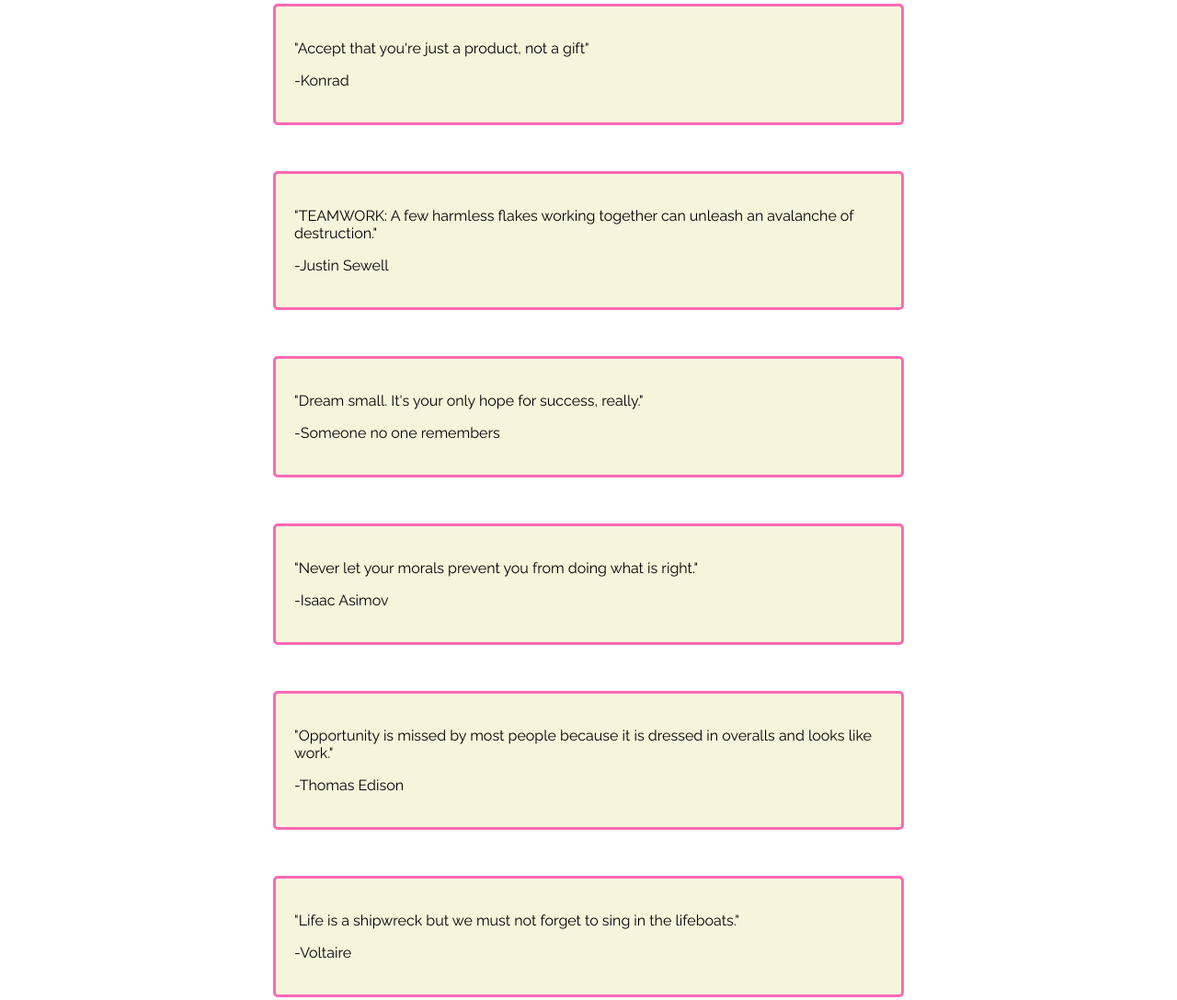
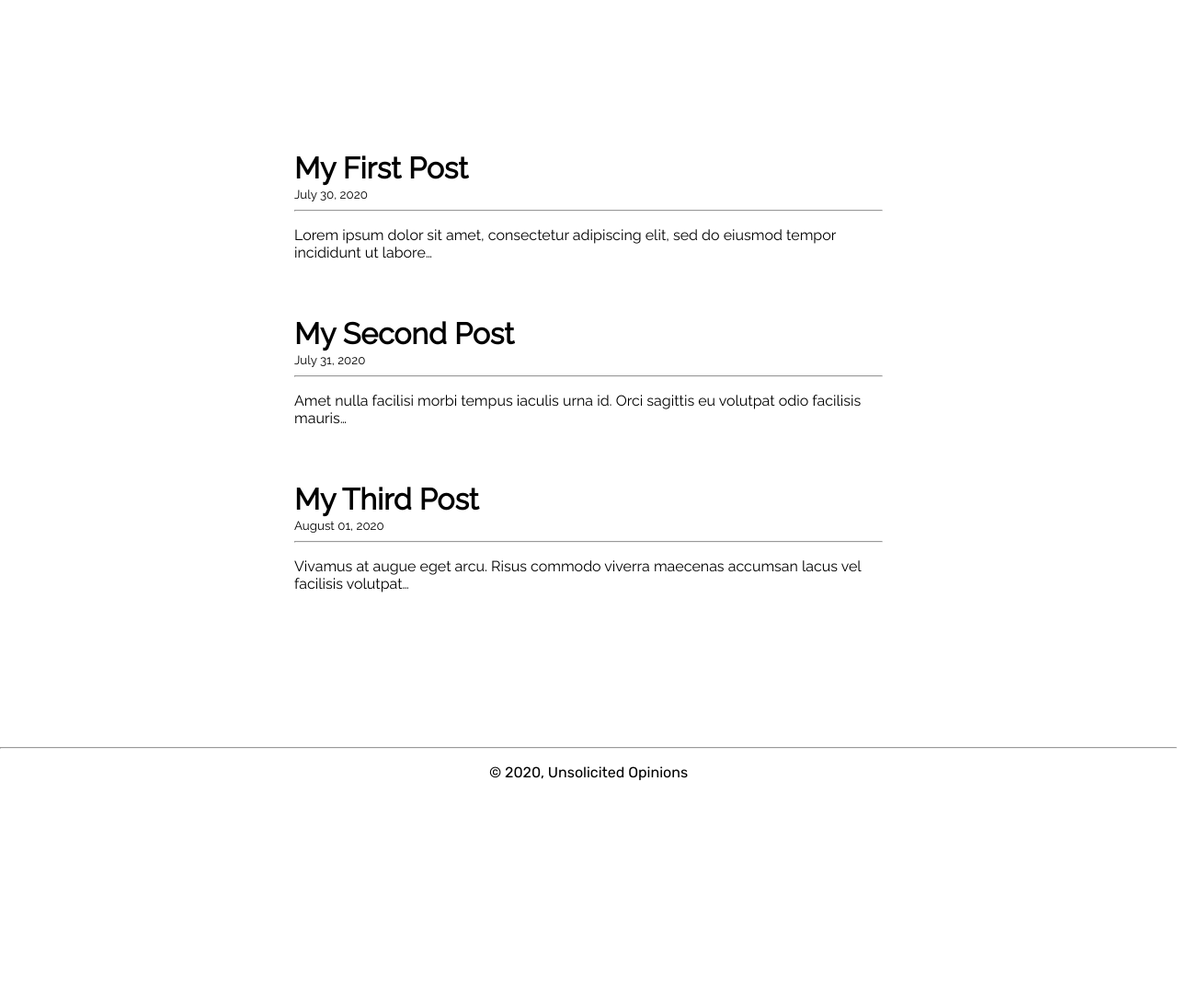
Before and after one commit to willjw3/website-with-gatsby-tutorial, a Gatsby site: page / in a window 1280 px wide. Shown: the part 164-1251 px from the top of the page at 92% size. After the commit the page ends 1029 px from the top, so only its background shows below. Built offline with nearby package versions, Linux system fonts and the light colour scheme; Gatsby itself is replaced by a stand-in of ours.

Commit message:
End of video 4

```diff
--- a/gatsby-config.js
+++ b/gatsby-config.js
@@ -7,11 +7,12 @@
     plugins: [
         `gatsby-plugin-sass`,
         `gatsby-transformer-json`,
+        `gatsby-transformer-remark`,
         {
           resolve: `gatsby-source-filesystem`,
           options: {
-            name: `data`,
-            path: `${__dirname}/data/`,
+            name: `posts`,
+            path: `${__dirname}/posts/`,
           },
         },
         {
--- a/package.json
+++ b/package.json
@@ -16,6 +16,7 @@
     "gatsby-plugin-sass": "^2.3.12",
     "gatsby-source-filesystem": "^2.3.23",
     "gatsby-transformer-json": "^2.4.11",
+    "gatsby-transformer-remark": "^2.8.27",
     "node-fetch": "^2.6.0",
     "node-sass": "^4.14.1",
     "react": "^16.13.1",
--- /dev/null
+++ b/posts/firstpost.md
@@ -0,0 +1,8 @@
+---
+title: My First Post
+date: 2020-07-30
+published: true
+author: Bob
+---
+
+Lorem ipsum dolor sit amet, consectetur adipiscing elit, sed do eiusmod tempor incididunt ut labore et dolore magna aliqua. Ut enim ad minim veniam, quis nostrud exercitation ullamco laboris nisi ut aliquip ex ea commodo consequat. Duis aute irure dolor in reprehenderit in voluptate velit esse cillum dolore eu fugiat nulla pariatur. Excepteur sint occaecat cupidatat non proident, sunt in culpa qui officia deserunt mollit anim id est laborum.
--- /dev/null
+++ b/posts/secondpost.md
@@ -0,0 +1,8 @@
+---
+title: My Second Post
+date: 2020-07-31
+published: true
+author: Bob
+---
+
+Amet nulla facilisi morbi tempus iaculis urna id. Orci sagittis eu volutpat odio facilisis mauris sit. Fames ac turpis egestas sed tempus urna. Et netus et malesuada fames. Elit ullamcorper dignissim cras tincidunt lobortis feugiat vivamus at augue. Tellus cras adipiscing enim eu turpis egestas pretium. Morbi quis commodo odio aenean. Vitae aliquet nec ullamcorper sit. Libero justo laoreet sit amet cursus sit amet. Cras pulvinar mattis nunc sed blandit libero volutpat sed. Lorem ipsum dolor sit amet. Imperdiet proin fermentum leo vel orci porta. Tellus elementum sagittis vitae et leo duis. Lacus suspendisse faucibus interdum posuere.
--- /dev/null
+++ b/posts/thirdpost.md
@@ -0,0 +1,8 @@
+---
+title: My Third Post
+date: 2020-08-01
+published: true
+author: Bob
+---
+
+Vivamus at augue eget arcu. Risus commodo viverra maecenas accumsan lacus vel facilisis volutpat est. Sit amet risus nullam eget. Nibh praesent tristique magna sit. Ipsum suspendisse ultrices gravida dictum. Nunc pulvinar sapien et ligula ullamcorper malesuada proin libero. Quis vel eros donec ac odio tempor orci. Sit amet justo donec enim diam. Eget mi proin sed libero enim. Venenatis a condimentum vitae sapien. Augue mauris augue neque gravida in fermentum et. Dignissim diam quis enim lobortis. Nulla posuere sollicitudin aliquam ultrices sagittis orci a scelerisque purus. Rhoncus aenean vel elit scelerisque mauris pellentesque. Eget arcu dictum varius duis at. Fermentum et sollicitudin ac orci phasellus. In vitae turpis massa sed elementum tempus egestas. Leo a diam sollicitudin tempor id eu nisl.
--- a/src/components/footer.js
+++ b/src/components/footer.js
@@ -1,11 +1,23 @@
 import React from "react"
+import { Link, graphql, useStaticQuery } from "gatsby"
 import "../styles/footer.scss"
 
 const Footer = () => {
+    const data = useStaticQuery(graphql`
+    query footerQuery {
+        site {
+            siteMetadata {
+            title
+            siteUrl
+            description
+            }
+        }
+    }
+`)
     return (
         <div className="footer">
             <hr/>
-            <p>&copy; { new Date().getFullYear()}, My Gatsby Site</p>
+            <p>&copy; { new Date().getFullYear()}, {data.site.siteMetadata.title}</p>
         </div>
     )
 }
--- /dev/null
+++ b/src/components/postblock.js
@@ -0,0 +1,17 @@
+import React from "react"
+import "../styles/postblock.scss"
+
+const PostBlock = ({post}) => {
+    console.log(post)
+    return (
+        <div className="postblock">
+            <h1 className="postblock-title">{post.node.frontmatter.title}</h1>
+            <small className="postblock-date">{post.node.frontmatter.date}</small>
+            <hr/>
+            {/* <div dangerouslySetInnerHTML={{__html: post.node.html}} /> */}
+            <p>{post.node.excerpt}</p>
+        </div>
+    )
+}
+
+export default PostBlock
--- a/src/pages/index.js
+++ b/src/pages/index.js
@@ -1,23 +1,25 @@
 import React, { useState, useEffect } from "react"
 import { graphql } from "gatsby"
 import Layout from "../components/layout"
+import PostBlock from "../components/postblock"
 import "../styles/index.scss"
 
 const Index = ({data}) => {
-  const quotes = data.allDataJson.edges[0].node
-
+  const posts = data.allMarkdownRemark.edges
+  console.log(posts)
     return (
         <Layout>
             <div className="index">
-                <h1 className="index-title">Welcome to My Gatsby Site</h1>
-                {quotes.quotes ? quotes.quotes.map((quote, i) => {
-                    return (
-                        <div key={i} style={{width: "50%", background: "beige", marginBottom: "50px", padding: "20px", borderRadius: "5px", border: "3px solid hotpink" }}>
-                            <p>"{quote.quote}"</p>
-                            <p> -{quote.author}</p>
-                        </div>
-                    )
-                }): "Loading"}
+            <h1 className="index-title">Welcome to My Gatsby Site</h1>
+              <div className="index-main">
+                {posts &&
+                    posts.map((post, i) => {
+                      return (
+                      <PostBlock post={post} />
+                      )
+                    })
+                  }
+              </div>
             </div>
         </Layout>
 
@@ -27,15 +29,18 @@
 export default Index
 
 export const query = graphql`
-query {
-  allDataJson {
-    totalCount
+query HomeQuery {
+  allMarkdownRemark {
     edges {
       node {
-        quotes {
-          quote
+        excerpt(pruneLength: 100)
+        frontmatter {
           author
+          date(formatString: "MMMM DD, YYYY")
+          published
+          title
         }
+        html
       }
     }
   }
--- a/src/styles/index.scss
+++ b/src/styles/index.scss
@@ -6,9 +6,13 @@
 .index {
    display: flex;
    flex-direction: column;
-   align-items: center;
    font-family: Raleway;
    &-title {
        text-align: center;
    }
+   &-main {
+       width: 50%;
+       margin: 100px auto;
+
+   }
 }
--- /dev/null
+++ b/src/styles/postblock.scss
@@ -0,0 +1,6 @@
+.postblock {
+    margin: 60px 0;
+    &-title {
+        margin-bottom: 0;
+    }
+}
```
Also changed, not shown: 1 other file.
